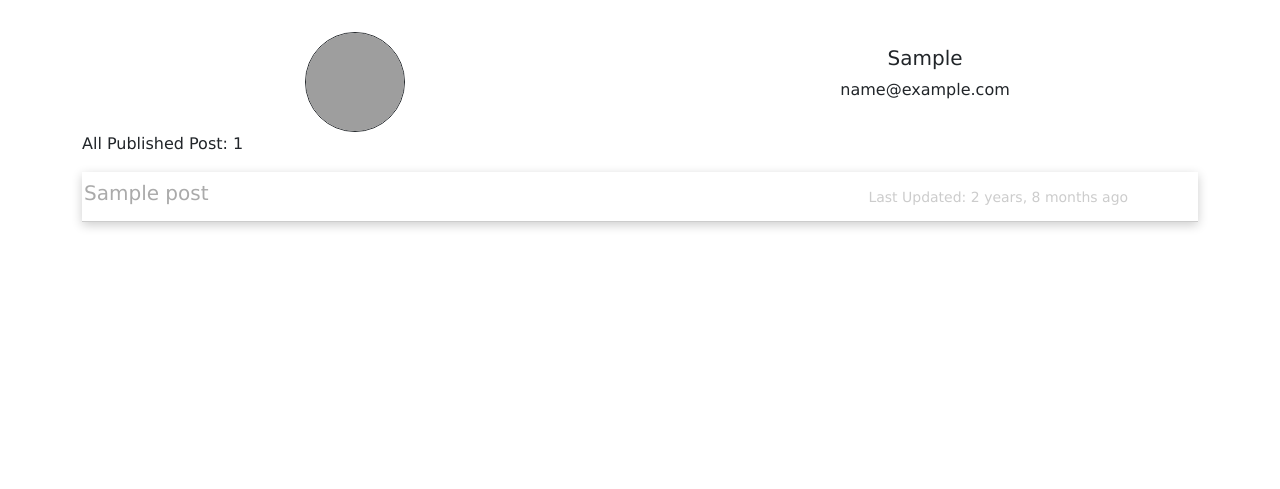
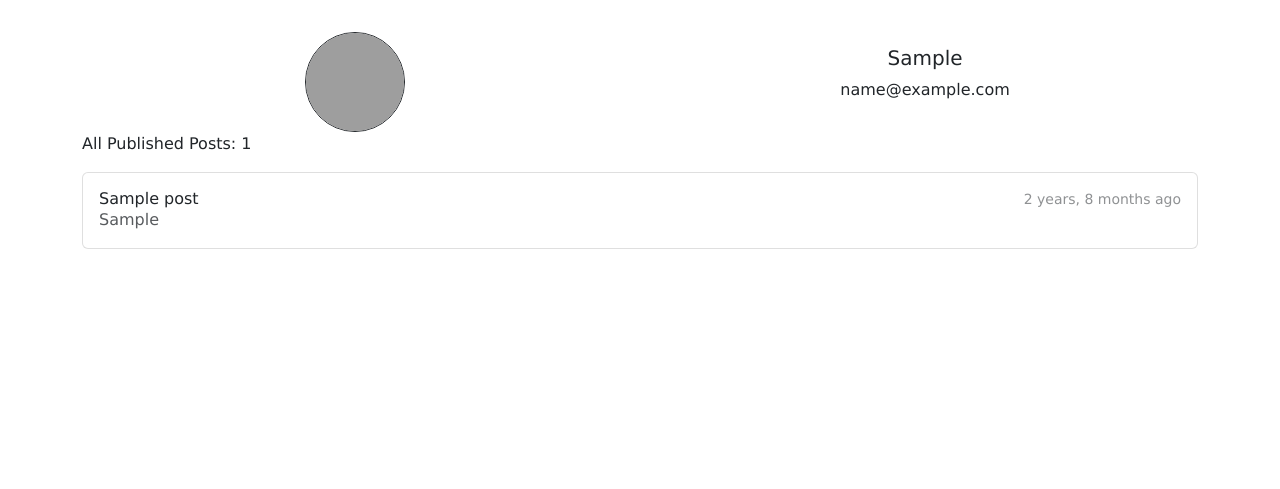
Before and after one commit to Olaism/olaism-blog-app, a Django app: page /accounts/1/ in a window 1280 px wide. Shown: the part 130-619 px from the top of the page. Run offline with Django 3.2, Linux system fonts and the light colour scheme; tables that the repository leaves empty hold one stand-in row (values such as "Sample post"); some libraries are stand-ins or nearby versions; grey boxes are pictures that could not be loaded.

Commit message:
Clean Up

```diff
--- a/posts/views.py
+++ b/posts/views.py
@@ -38,7 +38,7 @@ class PostListView(ListView):
         context = super().get_context_data(*args, **kwargs)
         if tag:
             context['tag'] = tag
-        context['admin_posts'] = self.get_queryset().filter(author__is_staff=True)
+        context['admin_posts'] = Post.published.filter(author__is_staff=True)
         return context
 
 class PostDetailView(DetailView):
@@ -102,7 +102,7 @@ class MyPostsView(ListView):
 @method_decorator(login_required, name="dispatch")
 class PostCreateView(CreateView):
     model = Post
-    fields = ('title', 'highlight', 'body', 'status', 'tags',)
+    fields = ('title', 'highlight', 'body', 'image_url', 'status', 'tags',)
     # success_url = reverse_lazy()
     template_name = 'blog/post_create.html'
 
@@ -113,7 +113,7 @@ class PostCreateView(CreateView):
 @method_decorator(login_required, name="dispatch")
 class PostUpdateView(UpdateView):
     model = Post
-    fields = ('title', 'highlight', 'body', 'tags',)
+    fields = ('title', 'highlight', 'body', 'image_url', 'tags',)
     success_url = reverse_lazy('my_posts')
     template_name = 'blog/post_update.html'
 
--- a/templates/includes/latest_posts.html
+++ b/templates/includes/latest_posts.html
@@ -2,7 +2,7 @@
     <h4 class="fst-italic">Latest Posts</h4>
     <ol class="list-unstyled mb-0 py-3">
         {% for post in latest_posts %}
-            <li><a href="#">{{ post.title|title }}</a> By <small class="text-muted">{{ post.author }}</small></li>
+            <li><a href="{{ post.get_absolute_url }}">{{ post.title|title }}</a> By <small class="text-muted">{{ post.author }}</small></li>
         {% empty %}
             <div class="alert alert-info" role="alert">No posts yet ):</div>
         {% endfor %}
--- a/templates/user_detail.html
+++ b/templates/user_detail.html
@@ -20,21 +20,20 @@
         </div>
     </div>
     <div class="user">
-        <p>All Published Post: {{ published_posts.count }}</p>
+        <p>All Published Posts: {{ published_posts.count }}</p>
 
-        <div class="user-detail-posts">
+        <div class="list-group w-auto">
             {% for post in published_posts %}
-                <div class="user-detail-post">
-                    <h5><a href="{{ post.get_absolute_url }}">{{ post.title }}</a></h5>
-                    <div class="user-detail-dates">
-                        <small>Last Updated: {{ post.updated|naturaltime }}</small>
-                    </div>
+            <a href="{{ post.absolute_url }}" class="list-group-item list-group-item-action d-flex gap-3 py-3" aria-current="true">
+              <div class="d-flex gap-2 w-100 justify-content-between">
+                <div>
+                  <h6 class="mb-0">{{ post.title }}</h6>
+                  <p class="mb-0 opacity-75">{{ post.highlight|truncatechars:50 }}</p>
                 </div>
-            {% empty %}
-                <div class="user-detail-post">
-                    <h5>This user has no published posts</h5>
-                </div>
+                <small class="opacity-50 text-nowrap">{{ post.updated|naturaltime }}</small>
+              </div>
+            </a>
             {% endfor %}
-        </div>
+          </div>
     </div>
 {% endblock content %}
```
Also changed, not shown: templates/blog/post_detail.html (+16 -3 lines).
